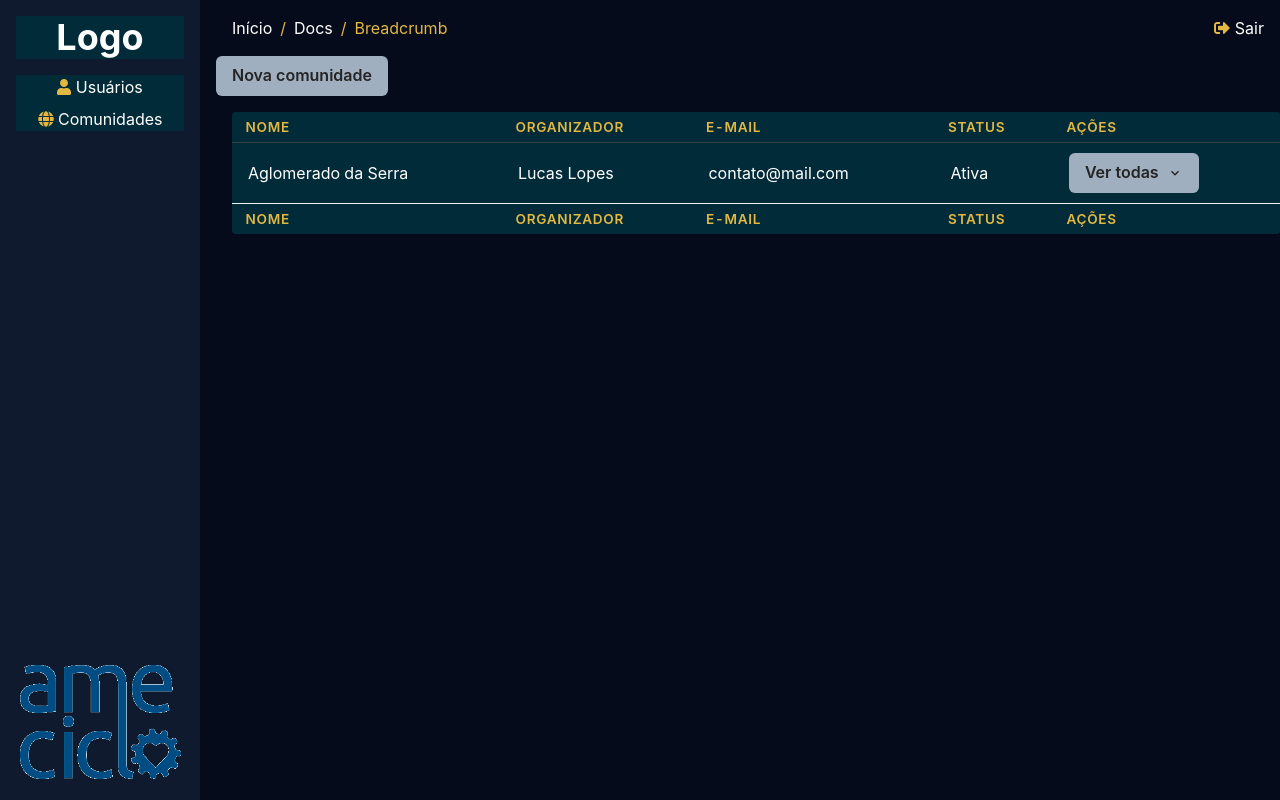
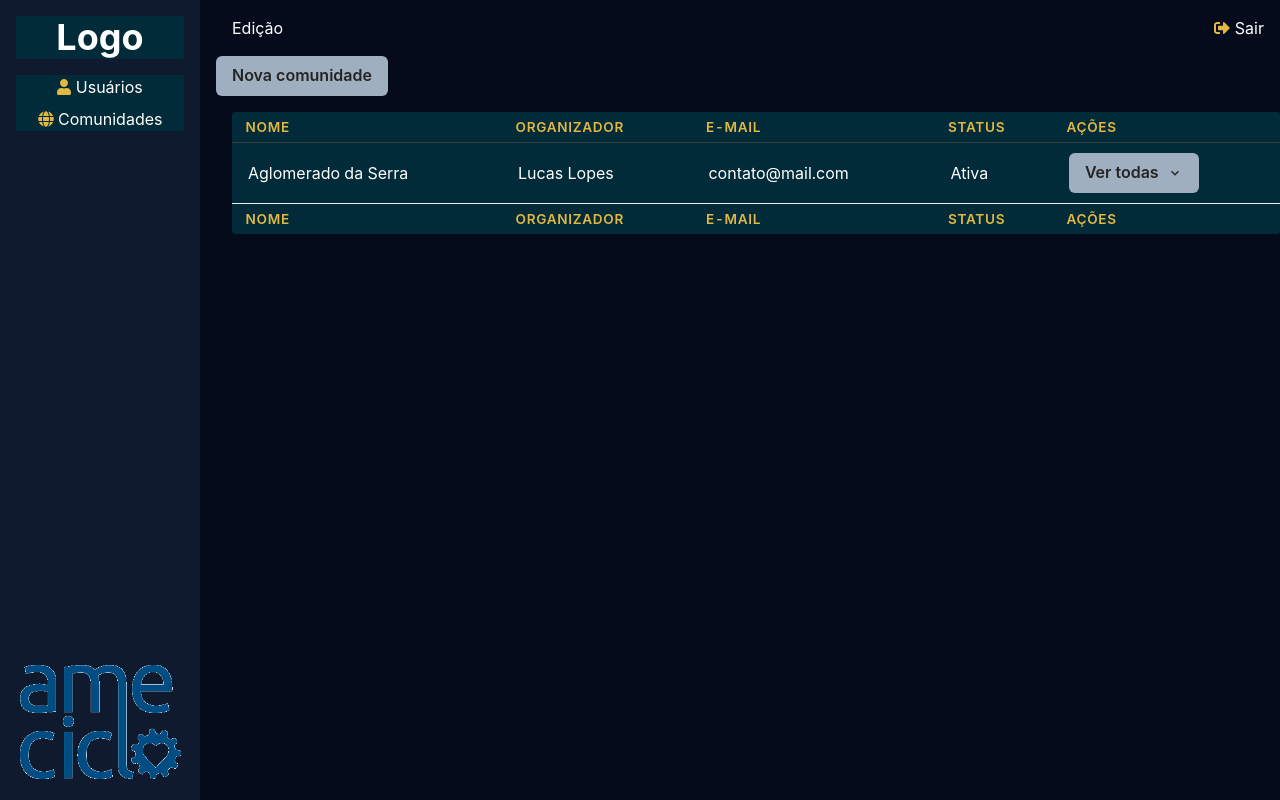
Before and after one commit to Ameciclo/botaprarodar-web, a Next.js app: page /communities in a window 1280 px wide. Built offline with nearby package versions, Linux system fonts and the light colour scheme.

Commit message:
configure jest and create first test

```diff
--- a/package.json
+++ b/package.json
@@ -7,7 +7,7 @@
     "build": "next build",
     "start": "next start",
     "test": "jest --passWithNoTests --no-cache --runInBand",
-    "test:watch": "yarn test -- --watch",
+    "test:watch": "jest --watch",
     "test:staged": "yarn test -- --findRelatedTests",
     "test:ci": "yarn test -- --coverage"
   },
--- a/src/components/BreadCrumb/index.tsx
+++ b/src/components/BreadCrumb/index.tsx
@@ -2,53 +2,49 @@ import { Breadcrumb, BreadcrumbItem, BreadcrumbLink } from '@chakra-ui/react'
 import { useEffect, useState } from 'react'
 import { useRouter } from 'next/router'
 
-const convertBreadcrumb = (string) => {
-  return string
-    .replace(/communities/g, 'comunidades')
-    .replace(/users/g, 'usuários')
-    .replace(/create/g, 'cadastro')
-    .replace(/(^\d)/, 'edição')
-    .toUpperCase()
+const formatPath = (path: string) => {
+  switch (path) {
+    case 'users':
+      return 'Usuários'
+    default:
+      return 'Edição'
+  }
+}
+
+type CrumbItemProps = {
+  page: string
+  href: string
 }
 
 export function BreadCrumb() {
-  const [breadcrumbs, setBreadcrumbs] = useState(null)
+  const [crumbs, setCrumbs] = useState<CrumbItemProps[]>([])
 
   const router = useRouter()
 
   useEffect(() => {
-    if (router) {
-      const linkPath = router.asPath.split('/')
-      linkPath.shift()
+    const linkPath = router.asPath.split('/').filter((value) => value !== '')
 
     const pathArray = linkPath.map((path, i) => {
       return {
-          breadcrumb: convertBreadcrumb(path),
+        page: formatPath(path),
         href: '/' + linkPath.slice(0, i + 1).join('/')
       }
     })
 
-      setBreadcrumbs(pathArray)
-    }
-  }, [router])
+    setCrumbs(pathArray)
+  }, [router.asPath])
 
-  if (!breadcrumbs) {
+  if (!crumbs.length) {
     return null
   }
 
   return (
-    <Breadcrumb ml="1em">
-      <BreadcrumbItem>
-        <BreadcrumbLink href="#">Início</BreadcrumbLink>
+    <Breadcrumb ml="1em" role="navigation">
+      {crumbs.map(({ page, href }) => (
+        <BreadcrumbItem key={page}>
+          <BreadcrumbLink href={href}>{page}</BreadcrumbLink>
         </BreadcrumbItem>
-
-      <BreadcrumbItem>
-        <BreadcrumbLink href="#">Docs</BreadcrumbLink>
-      </BreadcrumbItem>
-
-      <BreadcrumbItem isCurrentPage>
-        <BreadcrumbLink href="#">Breadcrumb</BreadcrumbLink>
-      </BreadcrumbItem>
+      ))}
     </Breadcrumb>
   )
 }
```
Also changed, not shown: jest.config.js (added, +8 -0 lines), src/components/BreadCrumb/test.tsx (+26 -6 lines), .jest/setup.ts (added). Lines whose indentation alone changed are shown as unchanged.
